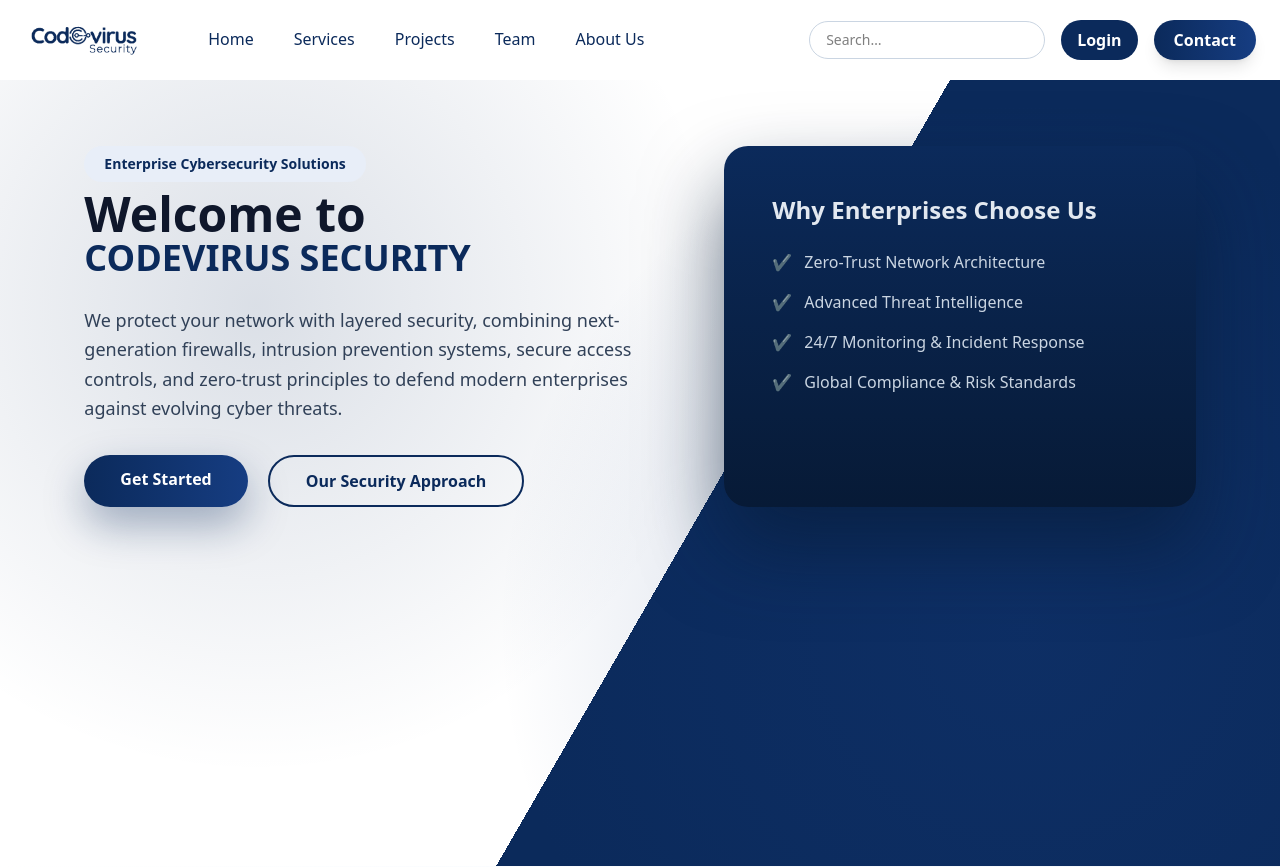
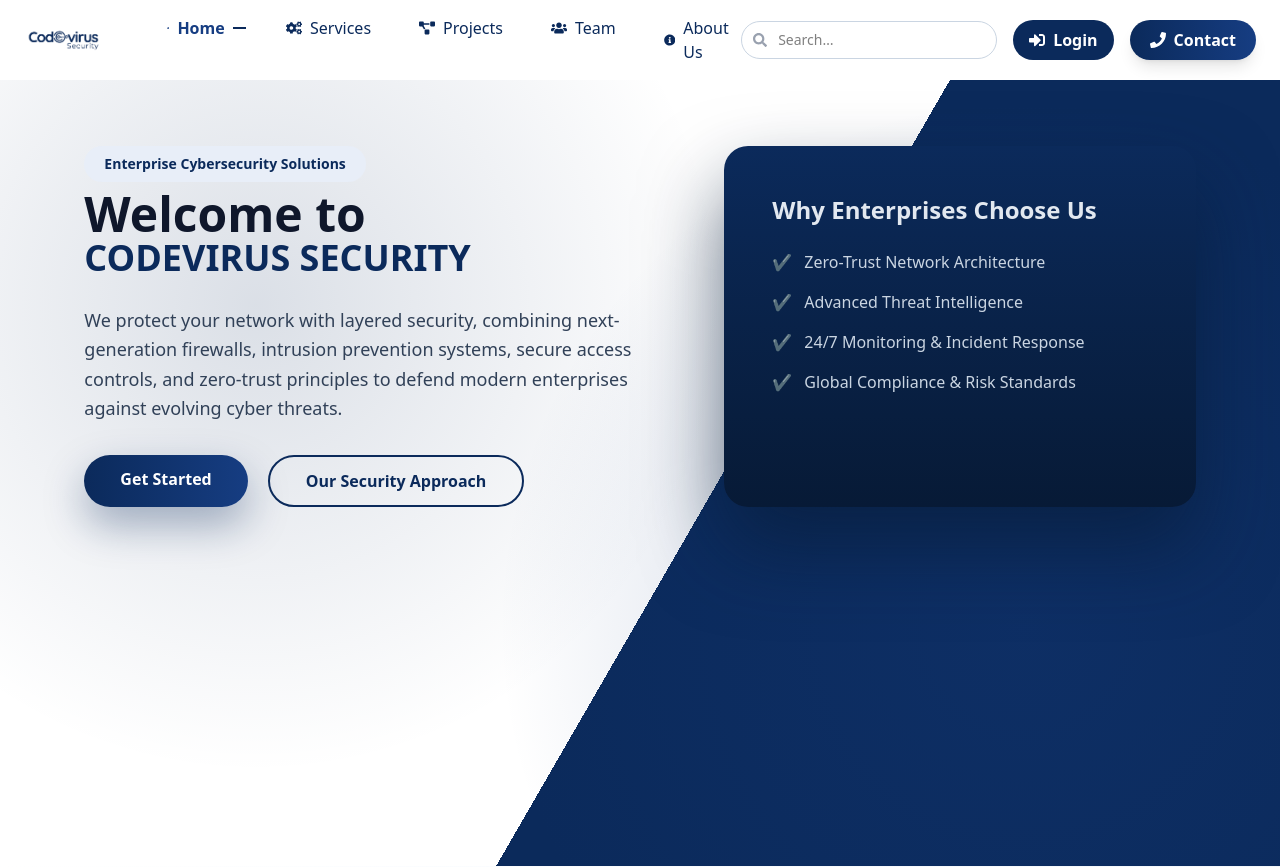
Before and after one commit to Anshika1820/codevirussec, a React app: page / in a window 1280 px wide. Shown: the top 867 px of the page. Built offline with nearby package versions, Linux system fonts and the light colour scheme; the HTML template or start-up script is replaced by a standard one.

Commit message:
Refactor Navbar to use NavLink and add icons

```diff
--- a/src/Components/Navbar.jsx
+++ b/src/Components/Navbar.jsx
@@ -1,5 +1,15 @@
 import { useState, useEffect } from "react";
-import { Link } from "react-router-dom";
+import { NavLink } from "react-router-dom";
+import {
+  FaHome,
+  FaCogs,
+  FaProjectDiagram,
+  FaUsers,
+  FaInfoCircle,
+  FaSignInAlt,
+  FaPhone,
+  FaSearch,
+} from "react-icons/fa";
 import logo from "../assets/Photos/logo.jpg";
 
 const Navbar = () => {
@@ -11,13 +21,13 @@ const Navbar = () => {
     window.addEventListener("scroll", onScroll);
     return () => window.removeEventListener("scroll", onScroll);
   }, []);
+
   const menuItems = [
-    { name: "Home", path: "/" },
-    { name: "Services", path: "/services" },
-    { name: "Projects", path: "/project" },
-    { name: "Team", path: "/tp1" },
-    { name: "About Us", path: "/about" },
-
+    { name: "Home", path: "/", icon: <FaHome /> },
+    { name: "Services", path: "/services", icon: <FaCogs /> },
+    { name: "Projects", path: "/project", icon: <FaProjectDiagram /> },
+    { name: "Team", path: "/tp1", icon: <FaUsers /> },
+    { name: "About Us", path: "/about", icon: <FaInfoCircle /> },
   ];
 
   return (
@@ -27,48 +37,67 @@ const Navbar = () => {
       }`}
     >
       <nav className="max-w-7xl mx-auto px-6 h-20 flex items-center">
+
         {/* LOGO */}
-        <Link to="/" className="flex items-center gap-2">
+        <NavLink to="/" className="flex items-center gap-2">
           <img
             src={logo}
             alt="Company Logo"
-            className="h-15 w-auto object-contain"
+            className="h-12 w-auto object-contain"
           />
-        </Link>
+        </NavLink>
 
         {/* DESKTOP MENU */}
         <ul className="hidden md:flex gap-10 ml-16 font-medium text-[#0b2a5b]">
           {menuItems.map((item) => (
             <li key={item.name}>
-              <Link
+              <NavLink
                 to={item.path}
-                className="hover:text-[#163d82] transition relative after:block after:h-[2px] after:w-0 after:bg-[#0b2a5b] after:transition-all hover:after:w-full"
+                className={({ isActive }) =>
+                  `flex items-center gap-2 transition relative
+                  ${
+                    isActive
+                      ? "text-[#163d82] font-semibold after:w-full"
+                      : "hover:text-[#163d82]"
+                  }
+                  after:block after:h-[2px] after:w-0 after:bg-[#0b2a5b] after:transition-all hover:after:w-full`
+                }
               >
+                {item.icon}
                 {item.name}
-              </Link>
+              </NavLink>
             </li>
           ))}
         </ul>
 
         {/* RIGHT SIDE */}
         <div className="ml-auto hidden md:flex items-center gap-4">
-          <input
-            type="text"
-            placeholder="Search…"
-            className="px-4 py-2 rounded-full border border-slate-300 focus:outline-none focus:ring-2 focus:ring-[#0b2a5b] text-sm"
-          />
 
-          <Link to="/login">
-            <button className="px-4 py-2 rounded-full bg-[#0b2a5b] text-white font-semibold hover:bg-[#163d82] transition">
+          {/* Search */}
+          <div className="relative">
+            <FaSearch className="absolute left-3 top-3 text-gray-400 text-sm" />
+            <input
+              type="text"
+              placeholder="Search…"
+              className="pl-9 pr-4 py-2 rounded-full border border-slate-300 focus:outline-none focus:ring-2 focus:ring-[#0b2a5b] text-sm"
+            />
+          </div>
+
+          {/* Login */}
+          <NavLink to="/login">
+            <button className="flex items-center gap-2 px-4 py-2 rounded-full bg-[#0b2a5b] text-white font-semibold hover:bg-[#163d82] transition">
+              <FaSignInAlt />
               Login
             </button>
-          </Link>
+          </NavLink>
 
-          <Link to="/contact">
-            <button className="px-5 py-2 rounded-full bg-gradient-to-r from-[#0b2a5b] to-[#163d82] text-white font-semibold shadow-lg hover:scale-105 transition">
+          {/* Contact */}
+          <NavLink to="/contact">
+            <button className="flex items-center gap-2 px-5 py-2 rounded-full bg-gradient-to-r from-[#0b2a5b] to-[#163d82] text-white font-semibold shadow-lg hover:scale-105 transition">
+              <FaPhone />
               Contact
             </button>
-          </Link>
+          </NavLink>
         </div>
 
         {/* MOBILE MENU BUTTON */}
@@ -84,14 +113,19 @@ const Navbar = () => {
       {open && (
         <div className="md:hidden bg-white border-t px-6 py-6 space-y-4 text-[#0b2a5b] font-medium">
           {menuItems.map((item) => (
-            <Link
+            <NavLink
               key={item.name}
               to={item.path}
               onClick={() => setOpen(false)}
-              className="block"
+              className={({ isActive }) =>
+                `flex items-center gap-2 block ${
+                  isActive ? "text-[#163d82] font-semibold" : ""
+                }`
+              }
             >
+              {item.icon}
               {item.name}
-            </Link>
+            </NavLink>
           ))}
 
           <input
@@ -100,17 +134,19 @@ const Navbar = () => {
             className="w-full px-4 py-2 rounded-full border border-slate-300"
           />
 
-          <Link to="/login" onClick={() => setOpen(false)}>
-            <button className="w-full py-2 rounded-full bg-[#0b2a5b] text-white">
+          <NavLink to="/login" onClick={() => setOpen(false)}>
+            <button className="w-full py-2 rounded-full bg-[#0b2a5b] text-white flex items-center justify-center gap-2">
+              <FaSignInAlt />
               Login
             </button>
-          </Link>
+          </NavLink>
 
-          <Link to="/contact" onClick={() => setOpen(false)}>
-            <button className="w-full py-2 rounded-full bg-gradient-to-r from-[#0b2a5b] to-[#163d82] text-white">
+          <NavLink to="/contact" onClick={() => setOpen(false)}>
+            <button className="w-full py-2 rounded-full bg-gradient-to-r from-[#0b2a5b] to-[#163d82] text-white flex items-center justify-center gap-2">
+              <FaPhone />
               Contact
             </button>
-          </Link>
+          </NavLink>
         </div>
       )}
     </header>
```
